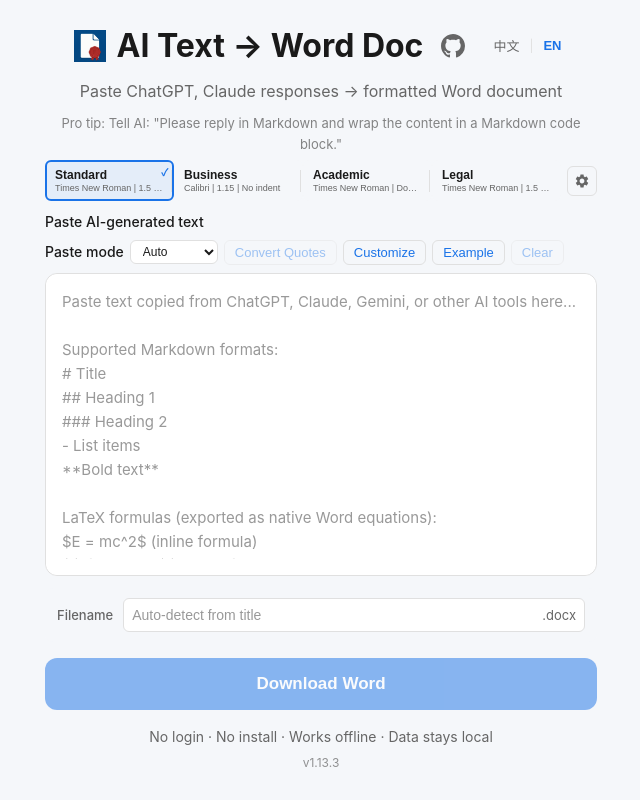
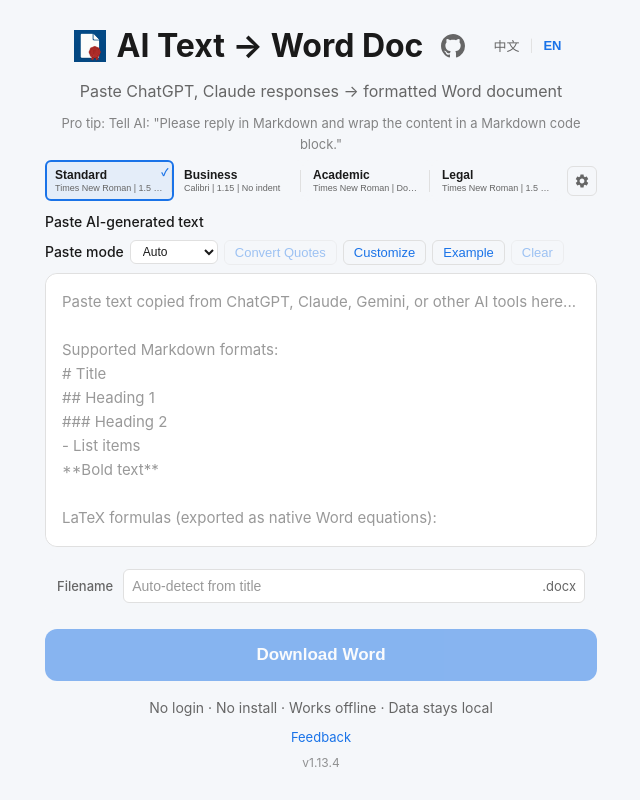
Before and after one commit to shrektan/formaldoc, a React (Vite) app: page / in a window 1280 px wide. Shown: the whole page, without its empty margins (319-959 px from the left). Built offline with nearby package versions, Linux system fonts and the light colour scheme; what turndown-plugin-gfm would draw is missing.

Commit message:
Add feedback link

```diff
--- a/package.json
+++ b/package.json
@@ -1,7 +1,7 @@
 {
   "name": "formaldoc",
   "private": true,
-  "version": "1.13.3",
+  "version": "1.13.4",
   "type": "module",
   "bin": {
     "formaldoc": "./cli/index.ts"
--- a/src/App.tsx
+++ b/src/App.tsx
@@ -20,6 +20,7 @@
 type PasteMode = 'auto' | 'plain';
 
 const PASTE_MODE_STORAGE_KEY = 'formaldoc.pasteMode';
+const FEEDBACK_URL = 'https://wj.qq.com/s2/25520616/850f/';
 
 const isPasteMode = (value: string): value is PasteMode => value === 'auto' || value === 'plain';
 
@@ -429,6 +430,14 @@
       {/* Footer */}
       <footer className="footer-simple">
         <p>{t.footer.tagline}</p>
+        <a
+          className="footer-feedback"
+          href={FEEDBACK_URL}
+          target="_blank"
+          rel="noopener noreferrer"
+        >
+          {t.footer.feedback}
+        </a>
         <p className="version">v{__APP_VERSION__}</p>
       </footer>
 
--- a/src/i18n/translations.ts
+++ b/src/i18n/translations.ts
@@ -39,6 +39,7 @@
   };
   footer: {
     tagline: string;
+    feedback: string;
   };
   templateGallery: {
     title: string;
@@ -137,6 +138,7 @@
     },
     footer: {
       tagline: '无需登录 · 无需安装 · 可离线使用 · 数据不上传',
+      feedback: '反馈/评价',
     },
     templateGallery: {
       title: '选择模板',
@@ -233,6 +235,7 @@
     },
     footer: {
       tagline: 'No login · No install · Works offline · Data stays local',
+      feedback: 'Feedback',
     },
     templateGallery: {
       title: 'Choose Template',
--- a/src/styles/app.css
+++ b/src/styles/app.css
@@ -480,6 +480,21 @@
   color: var(--text-secondary);
 }
 
+.footer-feedback {
+  display: inline-flex;
+  align-items: center;
+  gap: 6px;
+  margin-top: 8px;
+  font-size: 13px;
+  color: var(--primary);
+  text-decoration: none;
+}
+
+.footer-feedback:hover {
+  color: var(--primary-hover);
+  text-decoration: underline;
+}
+
 .footer-simple .version {
   font-size: 12px;
   margin-top: 4px;
```
